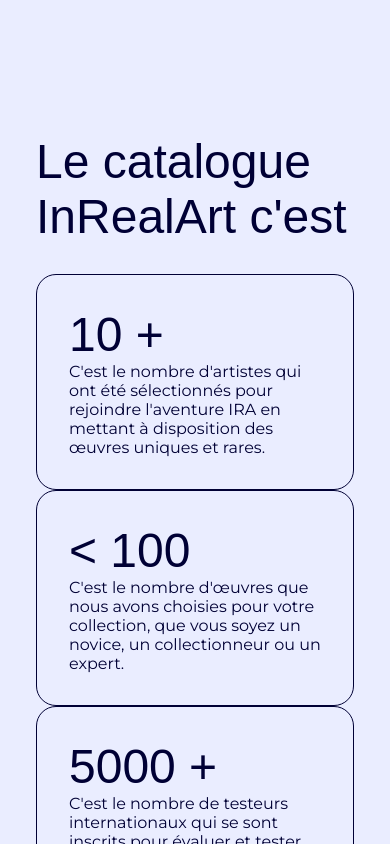
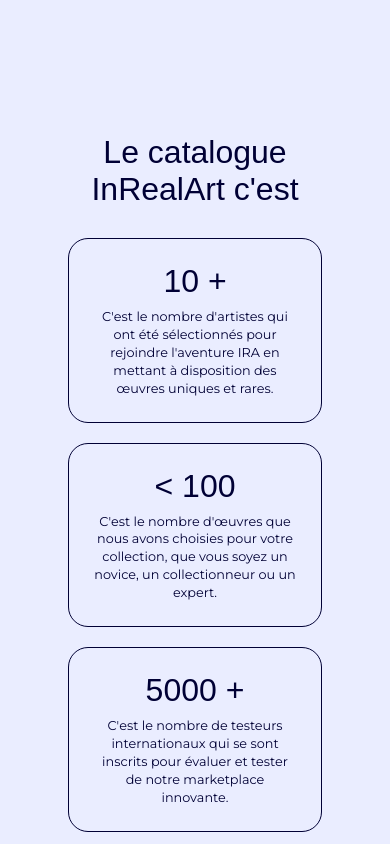
Before and after one commit to gilbruno/irasalon2024, a Next.js app: page / in a window 390 px wide. Shown: the part 4280-5124 px from the top of the page. Built offline with nearby package versions, Linux system fonts and the light colour scheme; a web font is replaced by a local one.

Commit message:
Make catalogue stats responsive

```diff
--- a/src/components/CatalogueStats/CatalogueStats.module.scss
+++ b/src/components/CatalogueStats/CatalogueStats.module.scss
@@ -8,7 +8,7 @@
   color: var(--primaire-black, #000035);
   text-align: left;
   font-family: "Unbounded", sans-serif;
-    font-size: 3rem;
+  font-size: 2.5rem; // Légèrement réduit pour plus de réactivité
   font-weight: 400;
   position: relative;
   align-self: stretch;
@@ -17,59 +17,102 @@
 
 .statsContainer {
   display: flex;
-    justify-content: space-between;
   flex-wrap: wrap;
+  gap: 20px;
+  justify-content: center;
 }
 
 .statItem {
-    flex-basis: calc(25% - 20px);
+  flex: 1 1 calc(25% - 15px);
+  min-width: 200px; // Définit une largeur minimale
+  max-width: calc(25% - 15px);
+
+
   border-radius: 1.25rem;
   border-style: solid;
   border-color: var(--primaire-black, #000035);
   border-width: 0.0625rem;
-    padding: 2rem;
+  padding: 1.5rem; // Légèrement réduit
   display: flex;
   flex-direction: column;
-    gap: 0rem;
+  gap: 0.5rem; // Espace entre statNumber et statDescription
   align-items: center;
   justify-content: center;
   flex-shrink: 0;
-    width: 18.5625rem;
+  width: 100%; // Permet une meilleure réactivité
+  max-width: 18.5625rem; // Limite la largeur maximale
   position: relative;
 }
 
 .statNumber {
   color: var(--primaire-black, #000035);
-    text-align: left;
+  text-align: center;
   font-family: "Unbounded", sans-serif;
-    font-size: 3rem;
+  font-size: 2.5rem; // Taille de police réduite
   font-weight: 400;
   position: relative;
-    align-self: stretch;
 }
 
 .statDescription {
   color: var(--primaire-black, #000035);
-    text-align: left;
-    font-family: var(
-      --heading-text-paragraphe-font-family,
-      "Montserrat",
-      sans-serif
-    );
-    font-size: var(--heading-text-paragraphe-font-size, 1rem);
+  text-align: center;
+  font-family: var(--heading-text-paragraphe-font-family, "Montserrat", sans-serif);
+  font-size: 0.9rem; // Taille de police réduite
   font-weight: var(--heading-text-paragraphe-font-weight, 400);
   position: relative;
-    align-self: stretch;
+  line-height: 1.4; // Améliore la lisibilité
+}
+
+@media (max-width: 1200px) {
+  .statsContainer {
+    justify-content: space-between; // Répartit l'espace entre les éléments
+  }
+
+  .statItem {
+    flex: 0 1 calc(50% - 10px);
+    max-width: calc(50% - 10px);
+  }
 }
 
 @media (max-width: 768px) {
   .statItem {
-      flex-basis: calc(50% - 20px);
+    flex-basis: 100%;
+  }
+
+  .title {
+    font-size: 2rem;
+  }
+
+  .statNumber {
+    font-size: 2rem;
+  }
+
+  .statDescription {
+    font-size: 0.8rem;
   }
 }
 
-  @media (max-width: 480px) {
+@media (max-width: 492px) {
+  .statsContainer {
+    justify-content: center;
+  }
+
   .statItem {
     flex-basis: 100%;
+    max-width: 80%; // Augmente la largeur maximale
+    width: 100%; // Assure que l'élément prend toute la largeur disponible
+  }
+
+  .statNumber {
+    font-size: 2rem; // Augmente la taille de la police pour les petits écrans
+  }
+
+  .statDescription {
+    font-size: 0.8rem; // Ajuste la taille de la police pour les petits écrans
+  }
+
+  .title {
+    text-align: center; // Centre le titre
+    font-size: 2rem; // Optionnel : réduit légèrement la taille du titre pour les petits écrans
   }
 }
```
Lines whose indentation alone changed are shown as unchanged.
